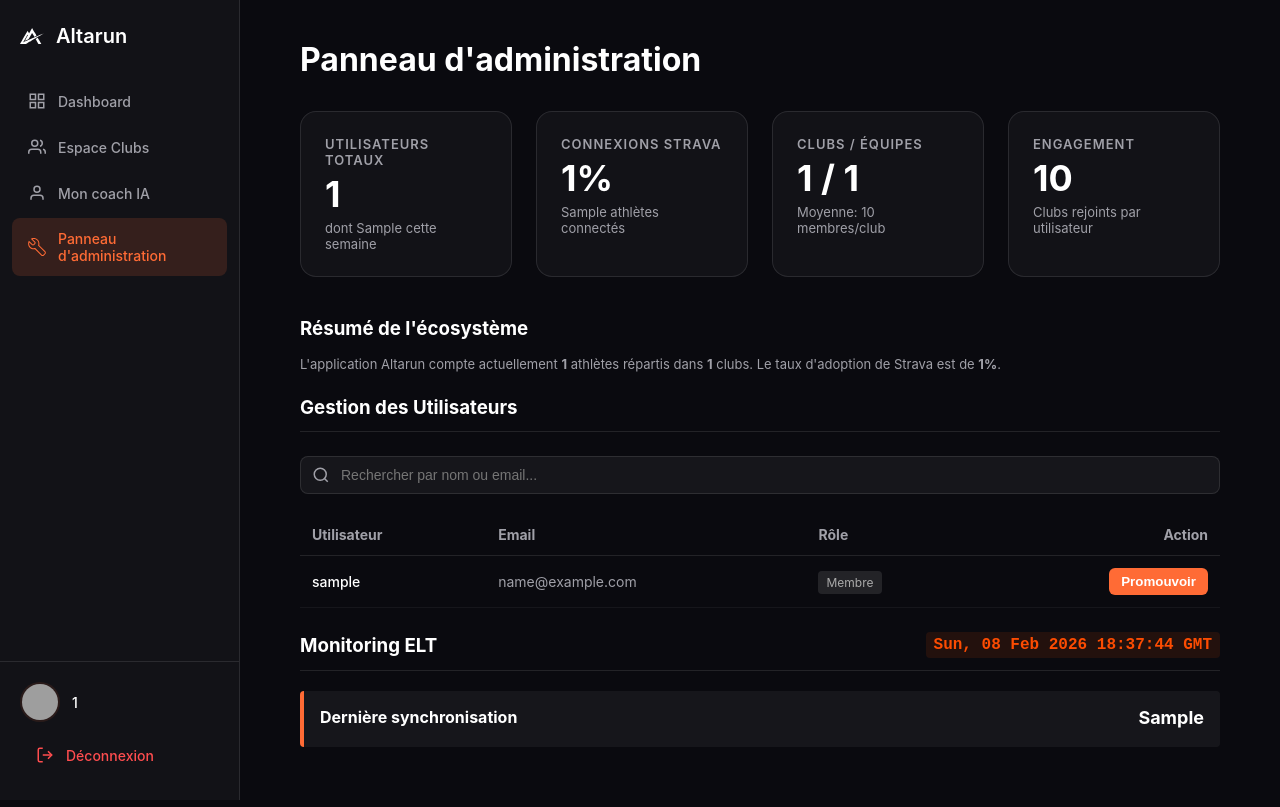
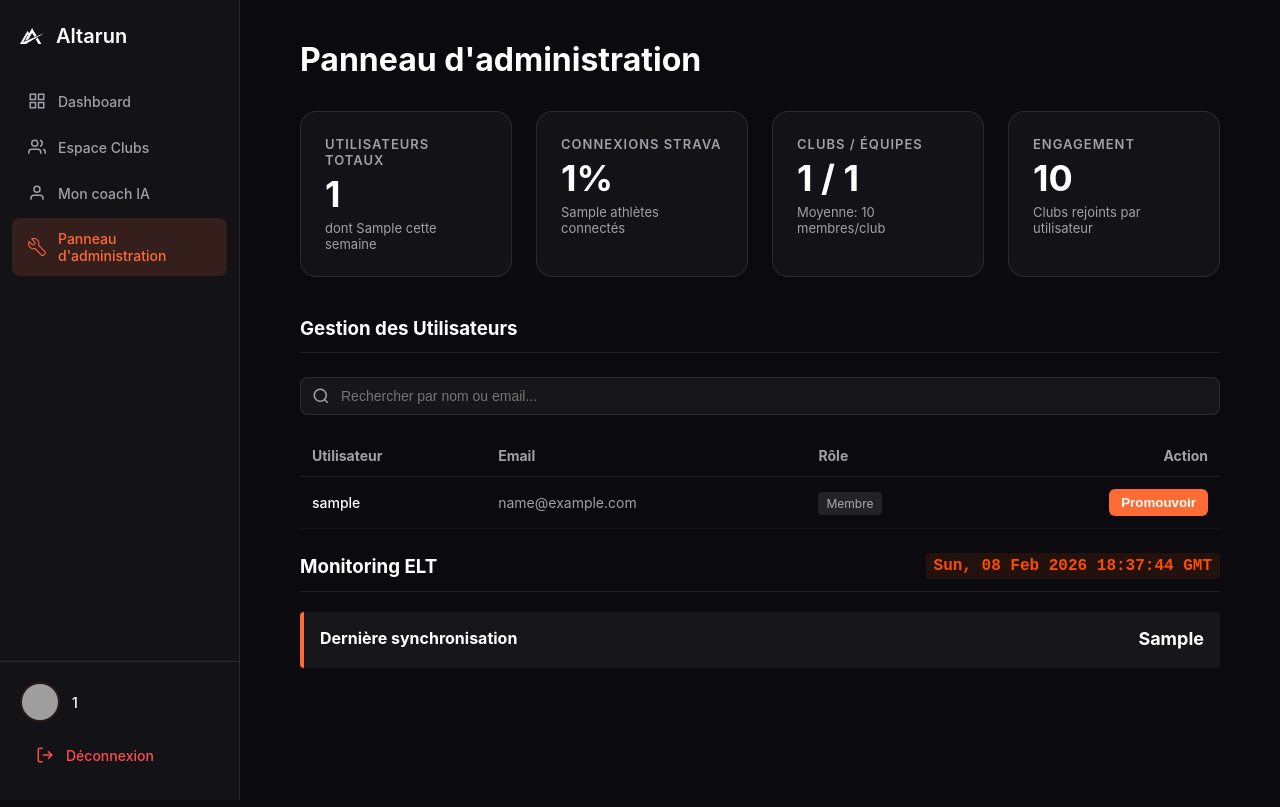
Before and after one commit to LeNonante/Altarun-app, a Flask app: template frontend/templates/admin.html in a window 1280 px wide. Run offline with Flask 3, Linux system fonts and the light colour scheme; a user stored in the database is signed in; the template is opened without the code that fills it: most values are stand-ins (such as "Sample title", 1, 10 or a date in 2020); some libraries are stand-ins or nearby versions; grey boxes are pictures that could not be loaded.

Commit message:
Update admin.html

```diff
--- a/frontend/templates/admin.html
+++ b/frontend/templates/admin.html
@@ -99,15 +99,6 @@
                         <div class="stat-value">{{ stats.avg_clubs_per_user }}</div>
                         <div class="club-sub">Clubs rejoints par utilisateur</div>
                     </div>
-                </div>
-
-                <div class="settings-card" style="margin-top: 24px;">
-                    <h3 style="color: white; margin-bottom: 16px;">Résumé de l'écosystème</h3>
-                    <p class="club-sub">
-                        L'application Altarun compte actuellement <strong>{{ stats.total_users }}</strong> athlètes répartis dans
-                        <strong>{{ stats.total_clubs }}</strong> clubs.
-                        Le taux d'adoption de Strava est de <strong>{{ stats.strava_percentage }}%</strong>.
-                    </p>
                 </div>
 
                 <div class="settings-card" style="margin-top: 24px;">
```
